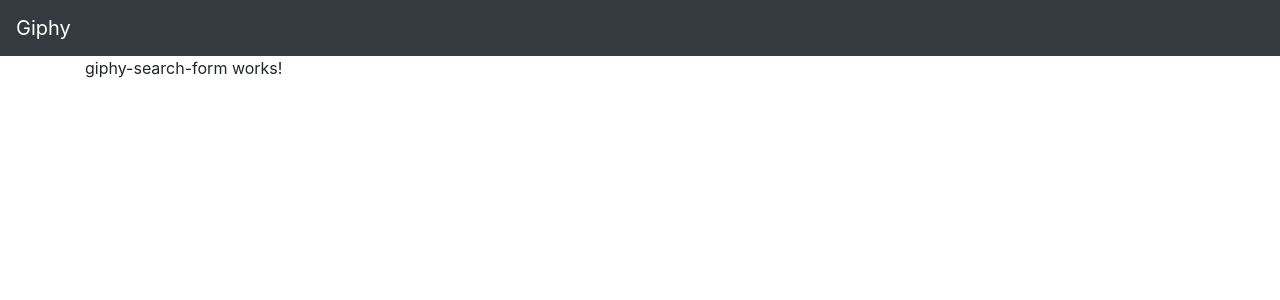
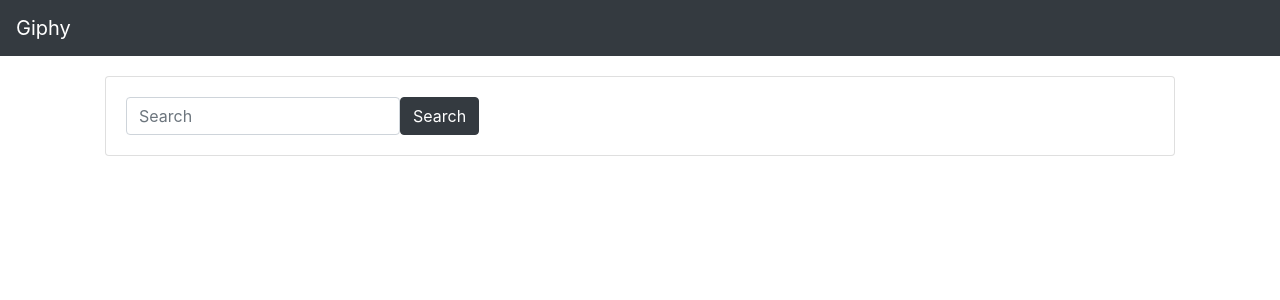
Before and after one commit to audreynjiraini/giphyclone, an Angular app: page /home in a window 1280 px wide. Shown: the top 300 px of the page. Built offline with nearby package versions, Linux system fonts and the light colour scheme.

Commit message:
create the search form

```diff
--- a/src/app/giphy-search-form/giphy-search-form.component.html
+++ b/src/app/giphy-search-form/giphy-search-form.component.html
@@ -1 +1,10 @@
-<p>giphy-search-form works!</p>
+<div style="margin: 20px">
+    <div class="card">
+        <div class="card-body">
+            <form action="" class="form-inline">
+                <input type="text" class="form-control mr-10" placeholder="Search" name="searchTerm">
+                <button type="submit" class="btn btn-dark">Search</button>
+            </form>
+        </div>
+    </div>
+</div>
```
